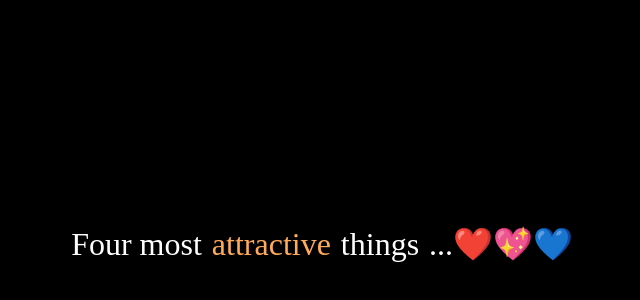
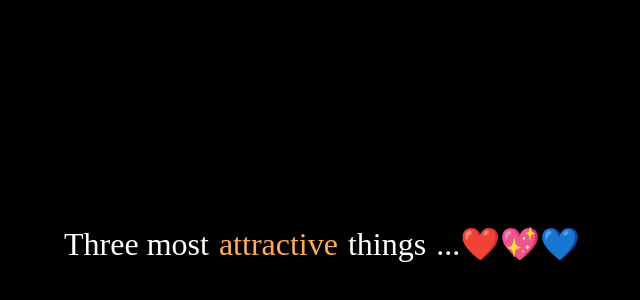
Before and after one commit to freakflames29/gsap-krishna, a plain HTML site: page index.html in a window 1280 px wide. Shown: the part 156-456 px from the top of the page, without its empty margins (318-958 px from the left). Drawn offline with nearby package versions, Linux system fonts and the light colour scheme.

Commit message:
chaanged three

```diff
--- a/index.html
+++ b/index.html
@@ -15,7 +15,7 @@
 <!--</audio>-->
 <div id="main">
     <div id="text">
-        <span>Four most</span>
+        <span>Three most</span>
         <span class="yellow">attractive</span>
         <span>things</span>
         <span>...❤️💖💙</span>
```
